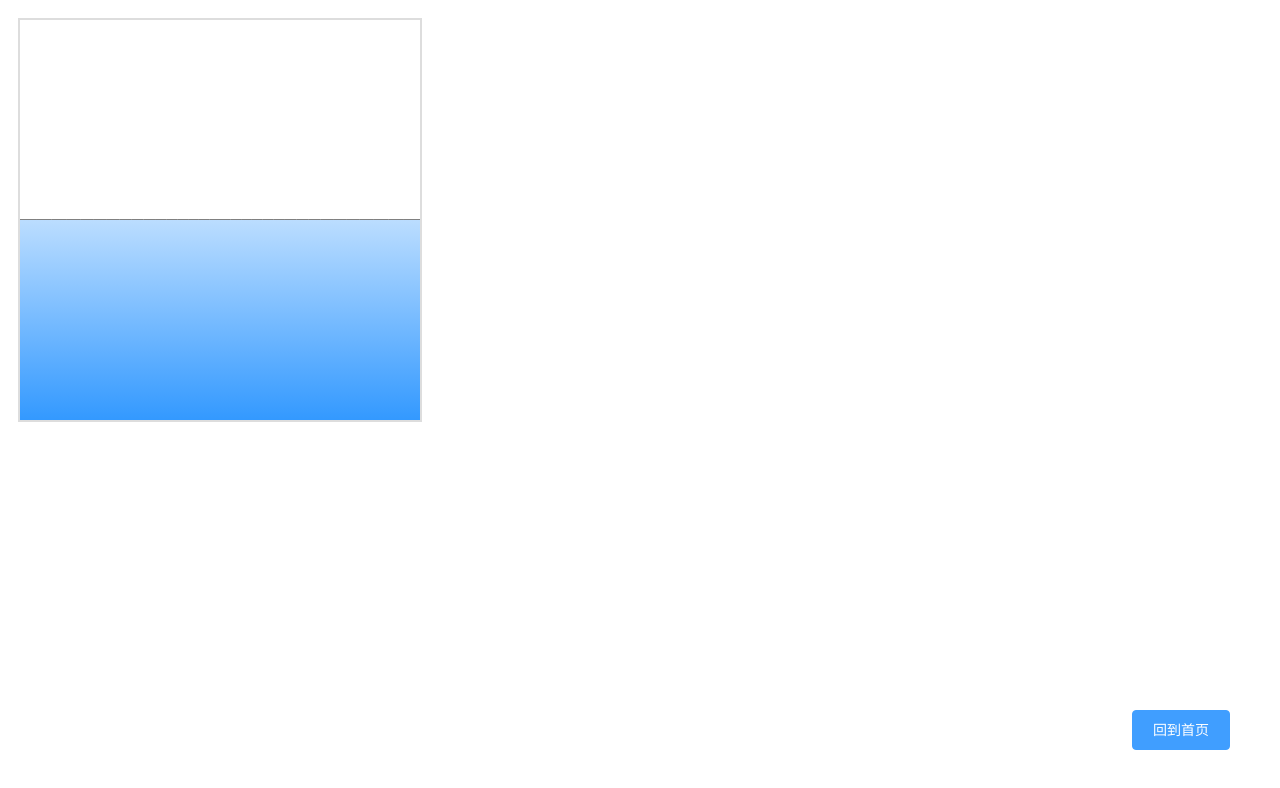
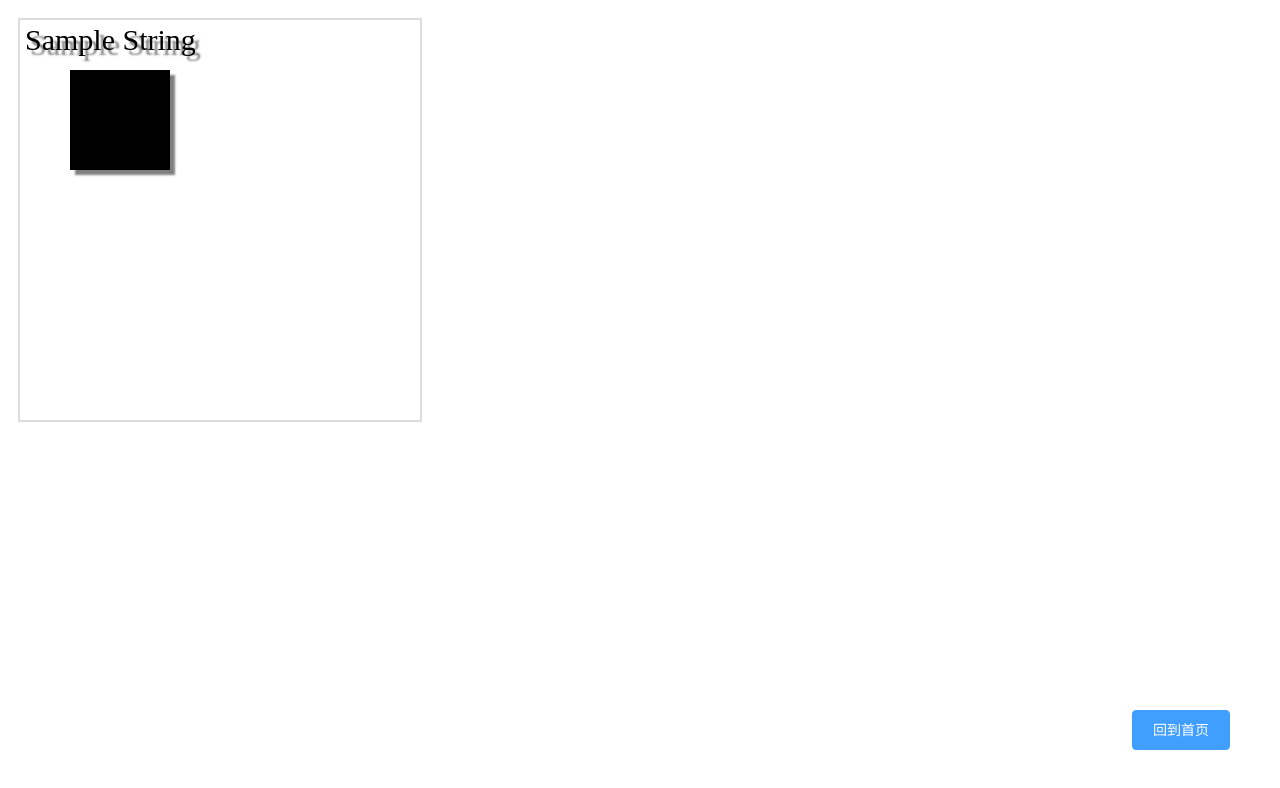
Before and after one commit to sunshine-lin/demos, a Vue app: page /canvas in a window 1280 px wide. Shown: the top 788 px of the page. Built offline with nearby package versions, Linux system fonts and the light colour scheme; what vue-happy-scroll would draw is missing.

Commit message:
commit canvas

```diff
--- a/src/components/canvas.vue
+++ b/src/components/canvas.vue
@@ -40,24 +40,14 @@
 //            this.drawArc(ctx)
 //            this.drawQuadraticCurveTo(ctx)
 //            this.drawBezierCurveTo(ctx)
-            // 波浪
-            var y1 = 50,y2 = 350;
-            var _this = this;
-            var sign = 1;
-            var my_gradient=ctx.createLinearGradient(0,400,0,100);
-            my_gradient.addColorStop(0,"#3399FF");
-            my_gradient.addColorStop(1,"white");
-            setInterval(function () {
-                ctx.clearRect(0,0,400,400)
-                y1 += sign;
-                y2 -= sign;
-                if (y1 >= 350 || y1 <= 50) {
-                    sign = -sign;
-                }
-                _this.drawWave(ctx,y1,y2,my_gradient)
-//
-            },10)
-
+//            this.drawWaveAnimate(ctx);
+//            this.drawColors(ctx);
+//            this.drawLine(ctx);
+//            this.drawDash(ctx);
+//            this.drawLinearGradient(ctx);
+//            this.drawRadialGradient(ctx);
+//            this.drawPatterns(ctx);
+            this.drawShadow(ctx);
         },
         activated() {
         },
@@ -65,26 +55,26 @@
         },
         methods: {
             // 绘制矩形
-            drawRect (ctx) {
+            drawRect(ctx) {
                 ctx.fillStyle = "blue";
                 ctx.fillRect(25, 25, 100, 100);
                 ctx.clearRect(45, 45, 60, 60)
                 ctx.strokeRect(50, 50, 50, 50);
             },
             // 绘制矩形
-            drawSmile (ctx) {
+            drawSmile(ctx) {
                 ctx.beginPath();
-                ctx.arc(75,75,50,0,Math.PI*2,true); // 绘制
-                ctx.moveTo(110,75);     // moveTo 等于说是抬笔 去下个地方再落笔；如果没有moveTo则是连笔画
-                ctx.arc(75,75,35,0,Math.PI,false);   // 口(顺时针)
-                ctx.moveTo(65,65);
-                ctx.arc(60,65,5,0,Math.PI*2,true);  // 左眼
-                ctx.moveTo(95,65);
-                ctx.arc(90,65,5,0,Math.PI*2,true);  // 右眼
+                ctx.arc(75, 75, 50, 0, Math.PI * 2, true); // 绘制
+                ctx.moveTo(110, 75);     // moveTo 等于说是抬笔 去下个地方再落笔；如果没有moveTo则是连笔画
+                ctx.arc(75, 75, 35, 0, Math.PI, false);   // 口(顺时针)
+                ctx.moveTo(65, 65);
+                ctx.arc(60, 65, 5, 0, Math.PI * 2, true);  // 左眼
+                ctx.moveTo(95, 65);
+                ctx.arc(90, 65, 5, 0, Math.PI * 2, true);  // 右眼
                 ctx.stroke();
             },
             // 绘制路径
-            drawPath (ctx) {
+            drawPath(ctx) {
                 ctx.beginPath();
                 ctx.moveTo(75, 50);
                 ctx.lineTo(100, 75);
@@ -106,49 +96,155 @@
                 ctx.fill();
             },
             // 绘制圆弧
-            drawArc (ctx) {
+            drawArc(ctx) {
                 // 弧度=(Math.PI/180)*角度。
                 ctx.beginPath();
-                ctx.arc(200, 200, 100, 0,(Math.PI/180)*180,false); // 默认 false为顺时针 true为逆时针
+                ctx.arc(200, 200, 100, 0, (Math.PI / 180) * 180, false); // 默认 false为顺时针 true为逆时针
                 ctx.stroke();
                 ctx.closePath();
             },
             // 绘制二次贝塞尔曲线
-            drawQuadraticCurveTo (ctx) {
+            drawQuadraticCurveTo(ctx) {
                 ctx.beginPath();
-                ctx.moveTo(75,25);
-                ctx.quadraticCurveTo(25,25,25,62.5);
-                ctx.quadraticCurveTo(25,100,50,100);
-                ctx.quadraticCurveTo(50,120,30,125);
-                ctx.quadraticCurveTo(60,120,65,100);
-                ctx.quadraticCurveTo(125,100,125,62.5);
-                ctx.quadraticCurveTo(125,25,75,25);
+                ctx.moveTo(75, 25);
+                ctx.quadraticCurveTo(25, 25, 25, 62.5);
+                ctx.quadraticCurveTo(25, 100, 50, 100);
+                ctx.quadraticCurveTo(50, 120, 30, 125);
+                ctx.quadraticCurveTo(60, 120, 65, 100);
+                ctx.quadraticCurveTo(125, 100, 125, 62.5);
+                ctx.quadraticCurveTo(125, 25, 75, 25);
                 ctx.stroke();
             },
             // 绘制三次贝塞尔曲线
-            drawBezierCurveTo (ctx) {
+            drawBezierCurveTo(ctx) {
                 ctx.beginPath();
-                ctx.moveTo(75,40);
-                ctx.bezierCurveTo(75,37,70,25,50,25);
-                ctx.bezierCurveTo(20,25,20,62.5,20,62.5);
-                ctx.bezierCurveTo(20,80,40,102,75,120);
-                ctx.bezierCurveTo(110,102,130,80,130,62.5);
-                ctx.bezierCurveTo(130,62.5,130,25,100,25);
-                ctx.bezierCurveTo(85,25,75,37,75,40);
+                ctx.moveTo(75, 40);
+                ctx.bezierCurveTo(75, 37, 70, 25, 50, 25);
+                ctx.bezierCurveTo(20, 25, 20, 62.5, 20, 62.5);
+                ctx.bezierCurveTo(20, 80, 40, 102, 75, 120);
+                ctx.bezierCurveTo(110, 102, 130, 80, 130, 62.5);
+                ctx.bezierCurveTo(130, 62.5, 130, 25, 100, 25);
+                ctx.bezierCurveTo(85, 25, 75, 37, 75, 40);
                 ctx.fill();
             },
             // 利用三次贝塞尔曲线 绘制波浪
-            drawWave (ctx,y1,y2,fillStyle) {
+            drawWave(ctx, y1, y2, fillStyle, x1, x2) {
                 ctx.beginPath();
-                ctx.moveTo(0,400);
-                ctx.lineTo(0,200);
+                ctx.moveTo(0, 400);
+                ctx.lineTo(0, 200);
 //                ctx.moveTo(0,200);
-                ctx.bezierCurveTo(175,y1,225,y2,400,200);
-                ctx.lineTo(400,400);
+                ctx.bezierCurveTo(x1, y1, x2, y2, 400, 200);
+                ctx.lineTo(400, 400);
                 ctx.closePath();
-                ctx.stroke();
+//                ctx.stroke();
                 ctx.fillStyle = fillStyle;
                 ctx.fill();
+            },
+            // 波浪 动画
+            drawWaveAnimate(ctx) {
+                var y1 = 50, y2 = 350, x1 = 0, x2 = 200;
+                var _this = this;
+                var sign = 1;
+                var xSign = 1;
+                var my_gradient = ctx.createLinearGradient(0, 400, 0, 100);
+                my_gradient.addColorStop(0, "#3399FF");
+                my_gradient.addColorStop(1, "white");
+                setInterval(function () {
+                    ctx.clearRect(0, 0, 400, 400)
+                    y1 += sign;
+                    y2 -= sign;
+                    x1 += xSign;
+                    x2 += xSign;
+                    if (y1 >= 350 || y1 <= 50) {
+                        sign = -sign;
+                    }
+                    if (x1 >= 200 || x1 <= 0) {
+                        xSign = -xSign;
+                    }
+                    _this.drawWave(ctx, y1, y2, my_gradient, x1, x2)
+                }, 10)
+            },
+            // 颜色
+            drawColors(ctx) {
+                for (let i = 0;i<10;i++) {
+                    ctx.fillStyle = `rgba(255,0,0,${i/10})`;
+                    ctx.fillRect(i * 30, 0, (i+1)*30, 100);
+                    ctx.fill();
+                }
+            },
+            // 直线
+            drawLine(ctx) {
+                ctx.lineWidth = 10;
+                var lineCapArr = ['butt','round','square'];
+                var lineJoinArr = ['miter','round', 'bevel'];
+                lineCapArr.forEach((item,index) => {
+                    ctx.lineCap = item;
+                    ctx.lineJoin = lineJoinArr[index];
+                    ctx.beginPath();
+                    ctx.moveTo(100*index + 10,300);
+                    ctx.lineTo(100*index + 50,350);
+                    ctx.lineTo(100*index + 80,300);
+                    ctx.stroke()
+                })
+
+            },
+            // 虚线
+            drawDash(ctx) {
+                let offset = 0;
+                setInterval(()=>{
+                    offset--
+                    ctx.clearRect(0,0,400,400)
+                    ctx.beginPath()
+                    ctx.setLineDash([4, 2]);
+                    ctx.lineDashOffset = offset;
+                    ctx.strokeRect(10,10, 100, 100);
+                },100)
+            },
+            // 直向渐变
+            drawLinearGradient(ctx) {
+                var lingrad = ctx.createLinearGradient(0,0,150,150);
+                lingrad.addColorStop(0, '#00ABEB');
+                lingrad.addColorStop(0.5, '#fff');
+                lingrad.addColorStop(0.5, '#26C000');
+                lingrad.addColorStop(1, '#fff');
+                ctx.fillStyle = lingrad;
+                ctx.fillRect(0,0,150,150);
+            },
+            // 径向渐变
+            drawLinearGradient(ctx) {
+                // createRadialGradient(x1, y1, r1, x2, y2, r2)
+                // createRadialGradient 方法接受 6 个参数，
+                // 前三个定义一个以 (x1,y1) 为原点，半径为 r1 的圆，后三个参数则定义另一个以 (x2,y2) 为原点，半径为 r2 的圆。
+                var radgrad = ctx.createRadialGradient(75,75,0,75,75,75);
+                radgrad.addColorStop(0, 'blue');
+                radgrad.addColorStop(0.5, 'green');
+                radgrad.addColorStop(0.8, 'pink');
+                radgrad.addColorStop(0.9, 'black');
+                radgrad.addColorStop(1, 'rgba(0,0,0,0)')
+                ctx.fillStyle = radgrad;
+                ctx.fillRect(0,0,150,150);
+            },
+            // 图案样式
+            drawPatterns(ctx) {
+                var img = new Image();
+                img.src = 'https://mdn.mozillademos.org/files/222/Canvas_createpattern.png';
+                img.onload = function() {
+                    // 创建图案
+                    var ptrn  = ctx.createPattern(img,'repeat')
+                    ctx.fillStyle = ptrn;
+                    ctx.fillRect(0, 0, 400, 400);
+                }
+            },
+            // 阴影
+            drawShadow(ctx) {
+                ctx.shadowOffsetX = 5;
+                ctx.shadowOffsetY = 5;
+                ctx.shadowBlur = 2;
+                ctx.shadowColor = "rgba(0, 0, 0, 0.5)";
+                ctx.font = "30px Times New Roman";
+                ctx.fillStyle = "Black";
+                ctx.fillRect(50,50,100,100);
+                ctx.fillText("Sample String", 5, 30);
             },
         }
     }
--- a/src/router/components.js
+++ b/src/router/components.js
@@ -35,7 +35,8 @@ import grid from "@/components/grid.vue";
 import table from "@/components/table.vue";
 import html from "@/components/html.vue";
 import canvas from "@/components/canvas.vue";
-import map from "@/components/canvas.vue";
+import map from "@/components/map.vue";
+
 export default {
   index,
   anchor,
@@ -62,6 +63,6 @@ export default {
   grid,
   table,
   html,
-    canvas,
+  canvas,
   map,
 };
```
Also changed, not shown: src/components/index.vue (+30 -30 lines).
